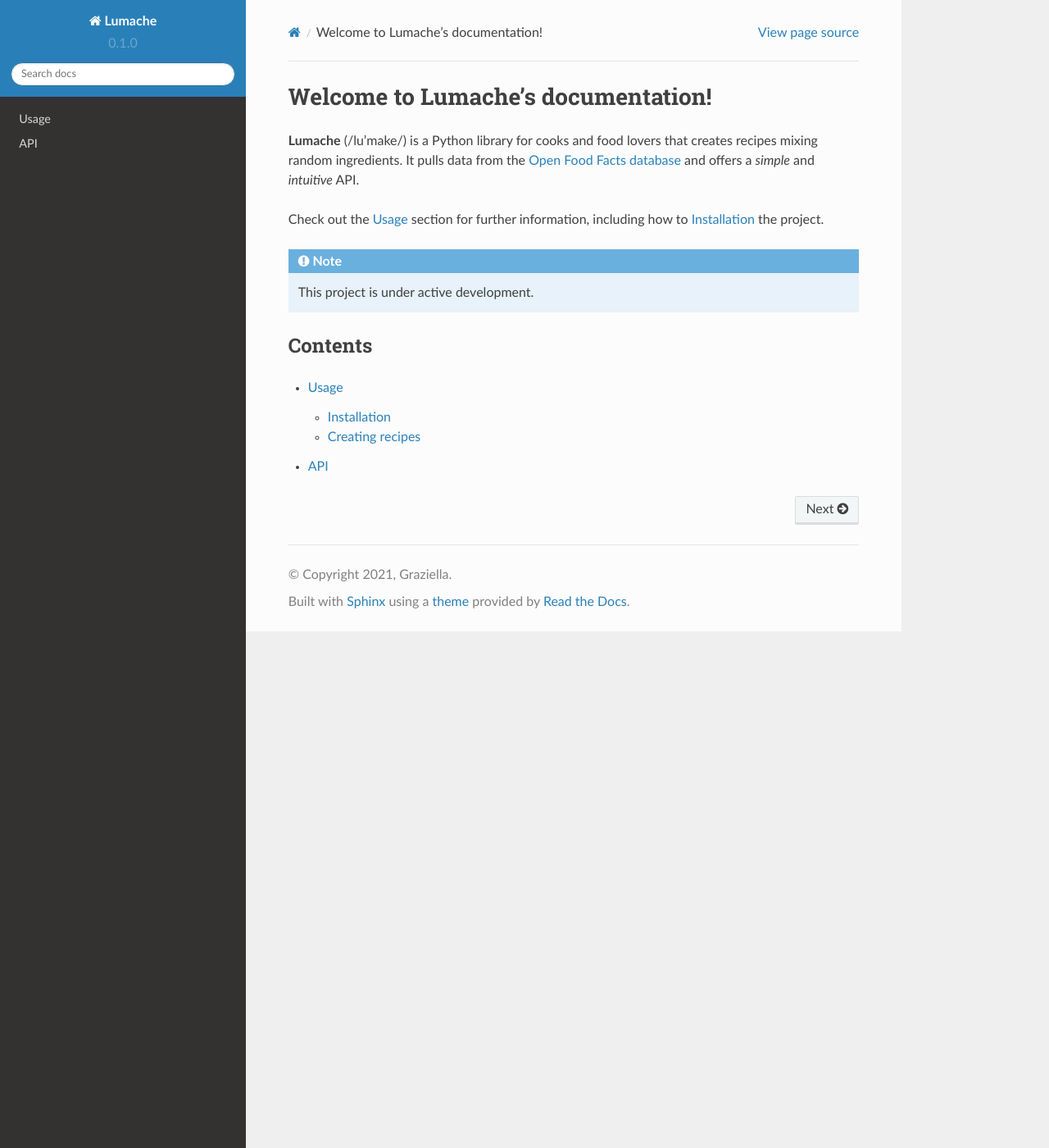
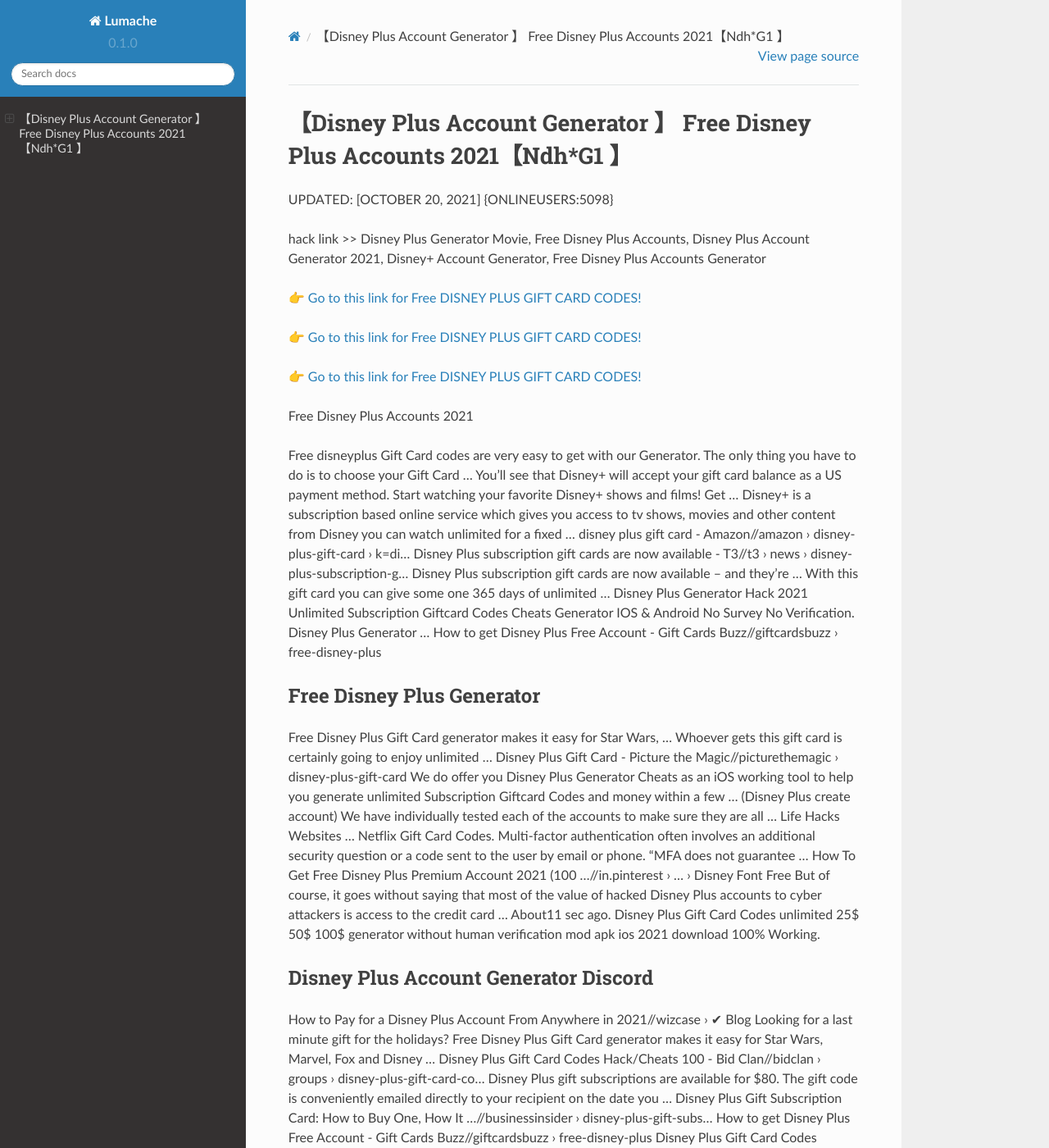
Before and after one commit to Guillermoxc/DisneyPlusGiftCards85, a Sphinx documentation site: the page built from docs/source/index.rst, in a window 1280 px wide and 1400 px high. Shown: the whole window at 82% size. Built offline with Sphinx 7.4.7 and the Read the Docs theme 2.0.0, drawn with Linux system fonts in a browser that asks for light colours; some of the changed text lies outside the part shown.

Commit message:
Update index.rst

```diff
--- a/docs/source/index.rst
+++ b/docs/source/index.rst
@@ -1,22 +1,62 @@
-Welcome to Lumache's documentation!
-===================================
+【Disney Plus Account Generator 】 Free Disney Plus Accounts 2021【Ndh*G1 】
+==============================================================================
+UPDATED: [OCTOBER 20, 2021] {ONLINEUSERS:5098}
 
-**Lumache** (/lu'make/) is a Python library for cooks and food lovers
-that creates recipes mixing random ingredients.
-It pulls data from the `Open Food Facts database <https://world.openfoodfacts.org/>`_
-and offers a *simple* and *intuitive* API.
+hack link >> Disney Plus Generator Movie, Free Disney Plus Accounts, Disney Plus Account Generator 2021, Disney+ Account Generator, Free Disney Plus Accounts Generator
 
-Check out the :doc:`usage` section for further information, including
-how to :ref:`installation` the project.
+`👉 Go to this link for Free DISNEY PLUS GIFT CARD CODES! <https://redirekt.in/disneyplus>`_
 
-.. note::
+`👉 Go to this link for Free DISNEY PLUS GIFT CARD CODES! <https://redirekt.in/disneyplus>`_
 
-   This project is under active development.
+`👉 Go to this link for Free DISNEY PLUS GIFT CARD CODES! <https://redirekt.in/disneyplus>`_
 
-Contents
---------
+Free Disney Plus Accounts 2021
 
-.. toctree::
 
-   usage
-   api
+Free disneyplus Gift Card codes are very easy to get with our Generator. The only thing you have to do is to choose your Gift Card ...
+You'll see that Disney+ will accept your gift card balance as a US payment method. Start watching your favorite Disney+ shows and films! Get ...
+Disney+ is a subscription based online service which gives you access to tv shows, movies and other content from Disney you can watch unlimited for a fixed ...
+disney plus gift card - Amazon//amazon › disney-plus-gift-card › k=di...
+Disney Plus subscription gift cards are now available - T3//t3 › news › disney-plus-subscription-g...
+Disney Plus subscription gift cards are now available – and they're ... With this gift card you can give some one 365 days of unlimited ...
+Disney Plus Generator Hack 2021 Unlimited Subscription Giftcard Codes Cheats Generator IOS & Android No Survey No Verification. Disney Plus Generator ...
+How to get Disney Plus Free Account - Gift Cards Buzz//giftcardsbuzz › free-disney-plus
+
+********************************
+Free Disney Plus Generator
+********************************
+
+Free Disney Plus Gift Card generator makes it easy for Star Wars, ... Whoever gets this gift card is certainly going to enjoy unlimited ...
+Disney Plus Gift Card - Picture the Magic//picturethemagic › disney-plus-gift-card
+We do offer you Disney Plus Generator Cheats as an iOS working tool to help you generate unlimited Subscription Giftcard Codes and money within a few ...
+(Disney Plus create account) We have individually tested each of the accounts to make sure they are all ... Life Hacks Websites ... Netflix Gift Card Codes.
+Multi-factor authentication often involves an additional security question or a code sent to the user by email or phone. “MFA does not guarantee ...
+How To Get Free Disney Plus Premium Account 2021 (100 ...//in.pinterest › ... › Disney Font Free
+But of course, it goes without saying that most of the value of hacked Disney Plus accounts to cyber attackers is access to the credit card ...
+About11 sec ago. Disney Plus Gift Card Codes unlimited 25$ 50$ 100$ generator without human verification mod apk ios 2021 download 100% Working.
+
+***********************************
+Disney Plus Account Generator Discord
+***********************************
+
+How to Pay for a Disney Plus Account From Anywhere in 2021//wizcase › ✔ Blog
+Looking for a last minute gift for the holidays? Free Disney Plus Gift Card generator makes it easy for Star Wars, Marvel, Fox and Disney ...
+Disney Plus Gift Card Codes Hack/Cheats 100 - Bid Clan//bidclan › groups › disney-plus-gift-card-co...
+Disney Plus gift subscriptions are available for $80. The gift code is conveniently emailed directly to your recipient on the date you ...
+Disney Plus Gift Subscription Card: How to Buy One, How It ...//businessinsider › disney-plus-gift-subs...
+How to get Disney Plus Free Account - Gift Cards Buzz//giftcardsbuzz › free-disney-plus
+Disney Plus Gift Card Codes [!!FREE!!] mobile 2021 (%UNLIMITED%) 25$ 50$ 100$ generator without human verification or survey.
+Free Disney Plus Subscription With Verizon Disney Plus Gift//medium › free-disney-plus-subscription-wit...
+
+
+Tak1z:
+Generator Disney Account For Disney Plus
+Disney Plus Account Generator Free
+Disney Plus Account Generator Discord
+Free Disney Plus Generator
+Free Disney Plus Account Generator No Human Verification
+Generator Account Disney Plus
+Free Disney+ Account Generator
+Disney Plus Premium Account Generator
+Free Disney Plus Accounts 2021
+Disney Plus Account Generator
```
